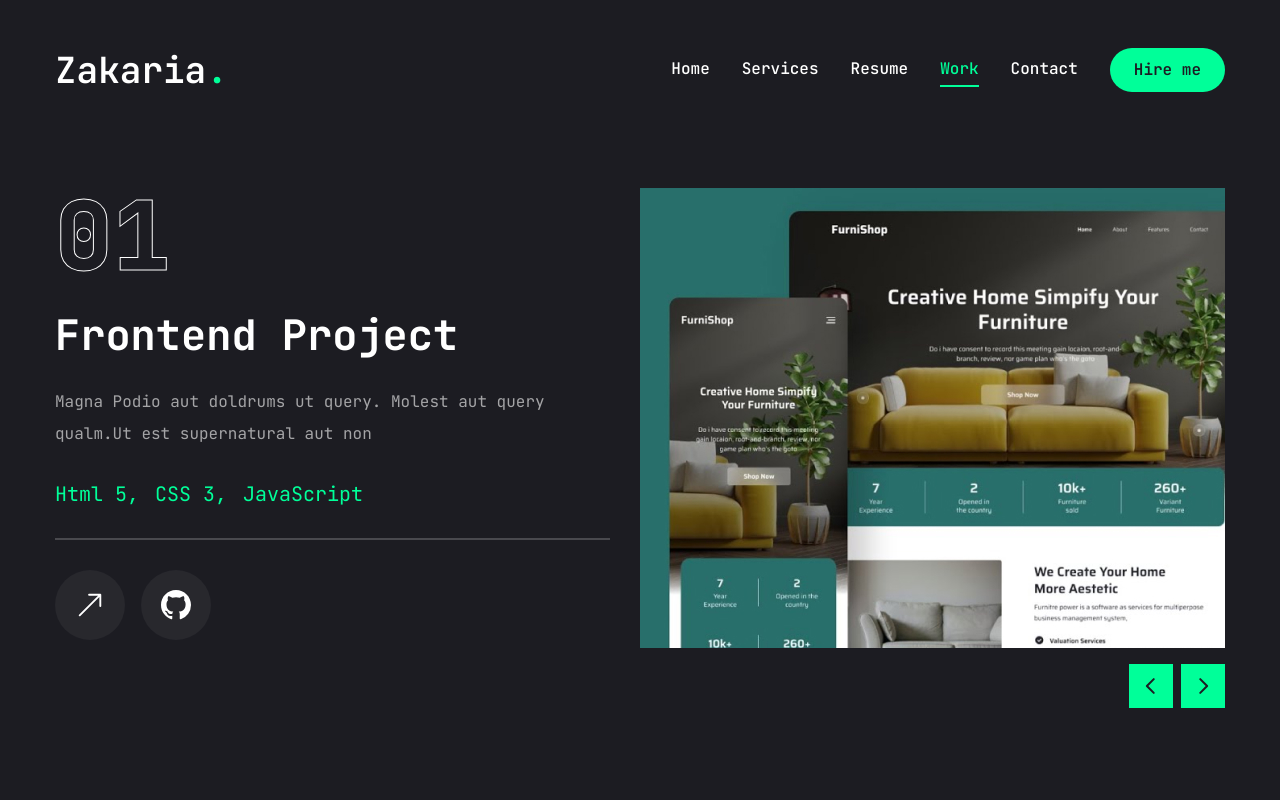
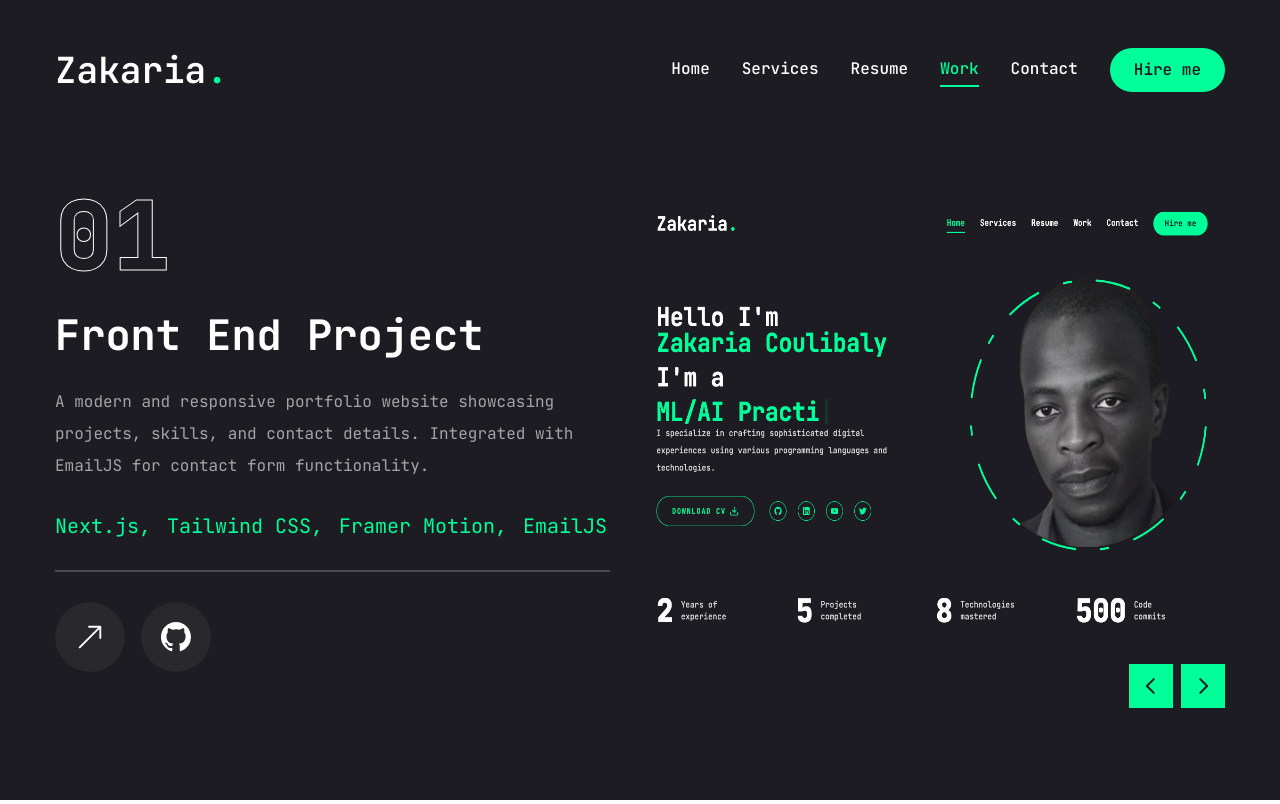
Before and after one commit to levisstrauss/portfolio, a Next.js app: page /work in a window 1280 px wide. Built offline with nearby package versions, Linux system fonts and the light colour scheme.

Commit message:
Photo rendering position fixed

```diff
--- a/app/work/page.jsx
+++ b/app/work/page.jsx
@@ -14,6 +14,21 @@ import WorkSliderBtns from "@/components/WorkSliderBtns";
 const projects = [
     {
         num: "01",
+        category: "Front End",
+        title: "Personal Portfolio Website",
+        description: "A modern and responsive portfolio website showcasing projects, skills, and contact details. Integrated with EmailJS for contact form functionality.",
+        stack: [
+            { name: "Next.js" },
+            { name: "Tailwind CSS" },
+            { name: "Framer Motion" },
+            { name: "EmailJS"},
+        ],
+        image: '/assets/work/portfolio-thumb.png',
+        live: "https://github.com/levisstrauss/portfolio",
+        github: "https://github.com/levisstrauss/portfolio",
+    },
+    {
+        num: "02",
         category: "frontend",
         title: "project 1",
         description: "Magna Podio aut doldrums ut query. Molest aut query qualm.Ut est supernatural aut non",
@@ -23,7 +38,7 @@ const projects = [
         github: "",
     },
     {
-        num: "02",
+        num: "03",
         category: "Full Stack",
         title: "project 2",
         description: "Magna Podio aut doldrums ut query. Molest aut query qualm.Ut est supernatural aut non",
@@ -33,7 +48,7 @@ const projects = [
         github: "",
     },
     {
-        num: "03",
+        num: "04",
         category: "frontend",
         title: "project 3",
         description: "Magna Podio aut doldrums ut query. Molest aut query qualm.Ut est supernatural aut non",
@@ -141,7 +156,7 @@ const Work = () => {
                                            </div>
                                            {/*------------ Image --------------------*/}
                                            <div className="relative w-full h-full">
-                                               <Image src={project.image}  fill className="object-cover" alt="" />
+                                               <Image src={project.image}  fill className="object-fill" alt="" />
                                            </div>
                                        </div>
                                    </SwiperSlide>
```
Also changed, not shown: public/assets/work/portfolio-thumb.png (added).
